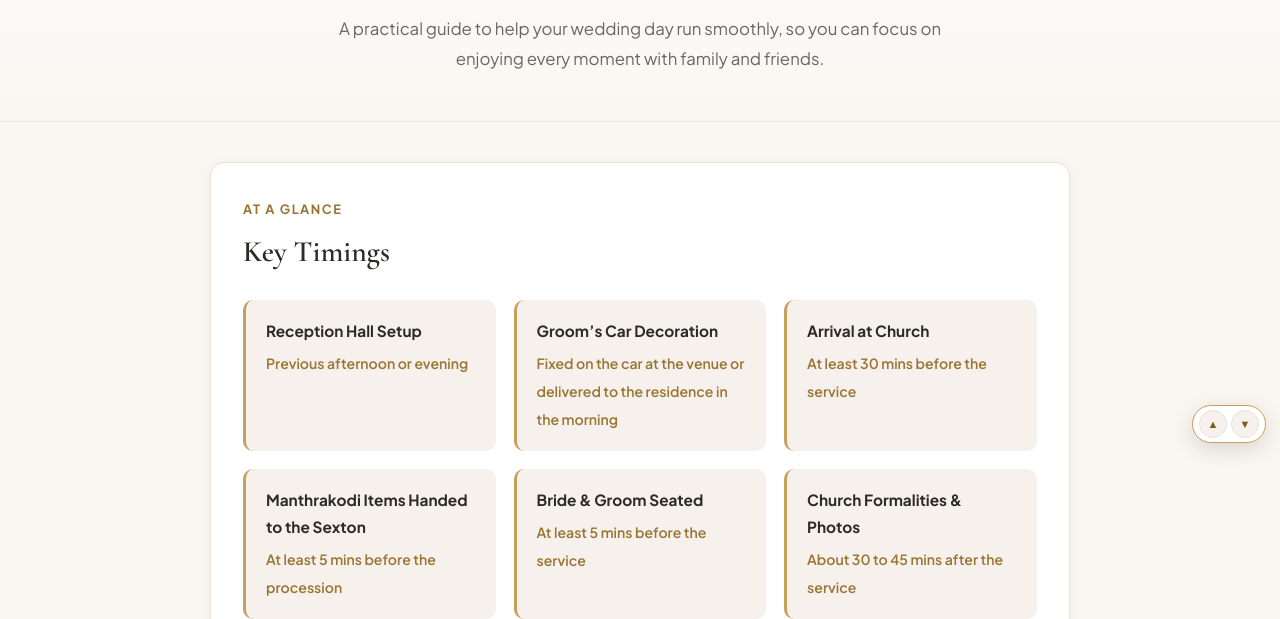
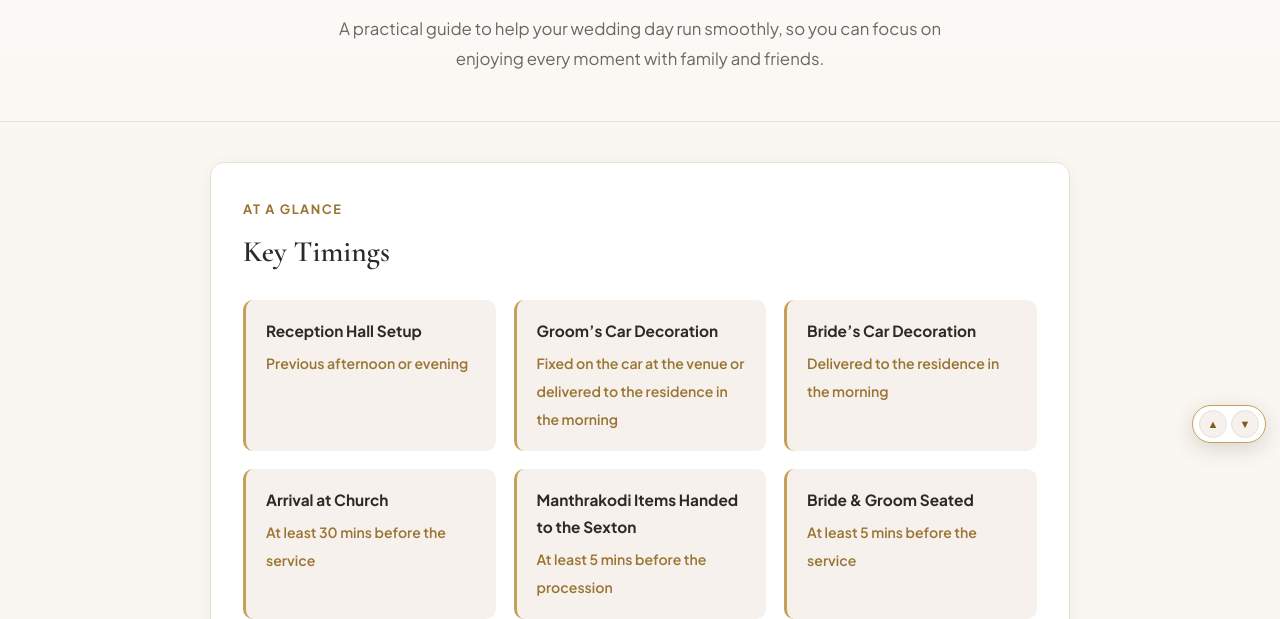
Before and after one commit to ivoryeventz-ops/Ivory-Wedding-Timeline, a plain HTML site: page Jeff-Dona/timeline.html in a window 1280 px wide. Shown: the part 333-952 px from the top of the page. Drawn offline with nearby package versions, Linux system fonts and the light colour scheme.

Commit message:
Wedding timeline - Jeff & Dona 2026-11-21

```diff
--- a/Jeff-Dona/timeline.html
+++ b/Jeff-Dona/timeline.html
@@ -626,6 +626,10 @@
           <span>Fixed on the car at the venue or delivered to the residence in the morning</span>
         </div>
         <div class="timing-box">
+          <strong>Bride’s Car Decoration</strong>
+          <span>Delivered to the residence in the morning</span>
+        </div>
+        <div class="timing-box">
           <strong>Arrival at Church</strong>
           <span>At least 30 mins before the service</span>
         </div>
@@ -683,7 +687,9 @@
     <article class="card">
       <span class="tagline">Wedding Morning</span>
       <h3>Car Décor &amp; Things to Keep Ready</h3>
-      <p>On the morning of the wedding, the groom’s car decoration can either be fixed directly onto the car if it is brought to the wedding venue, or delivered to the groom’s residence. The bride’s car decoration will be delivered to the bride’s residence.</p>
+      <p>On the morning of the wedding, the groom’s car decoration can either be fixed directly onto the car if it is brought to the wedding venue, or delivered to the groom’s residence.
+
+The bride’s car decoration will be delivered to the bride’s residence.</p>
 
       <p style="margin-top: 1.25rem; font-weight: 600;">Before leaving for church, please keep these items together and ready:</p>
       <ul class="essentials-list">
@@ -997,6 +1003,6 @@
       window.addEventListener('scroll', updateProgress, { passive: true });
     })();
   </script>
-  <script type="application/json" id="ivory-timeline-data">{"v":1,"groom":"Jeff","bride":"Dona","church":"marthoma","cake":2,"decoLine":"On the morning of the wedding, the groom’s car decoration can either be fixed directly onto the car if it is brought to the wedding venue, or delivered to the groom’s residence. The bride’s car decoration will be delivered to the bride’s residence.","cars":[],"folder":"Jeff-Dona","date":"2026-11-21","quote":"261116"}</script>
+  <script type="application/json" id="ivory-timeline-data">{"v":1,"groom":"Jeff","bride":"Dona","church":"marthoma","cake":2,"decoLine":"On the morning of the wedding, the groom’s car decoration can either be fixed directly onto the car if it is brought to the wedding venue, or delivered to the groom’s residence. \n\nThe bride’s car decoration will be delivered to the bride’s residence.","cars":[],"folder":"Jeff-Dona","date":"2026-11-21","quote":"261119"}</script>
 </body>
 </html>
```
